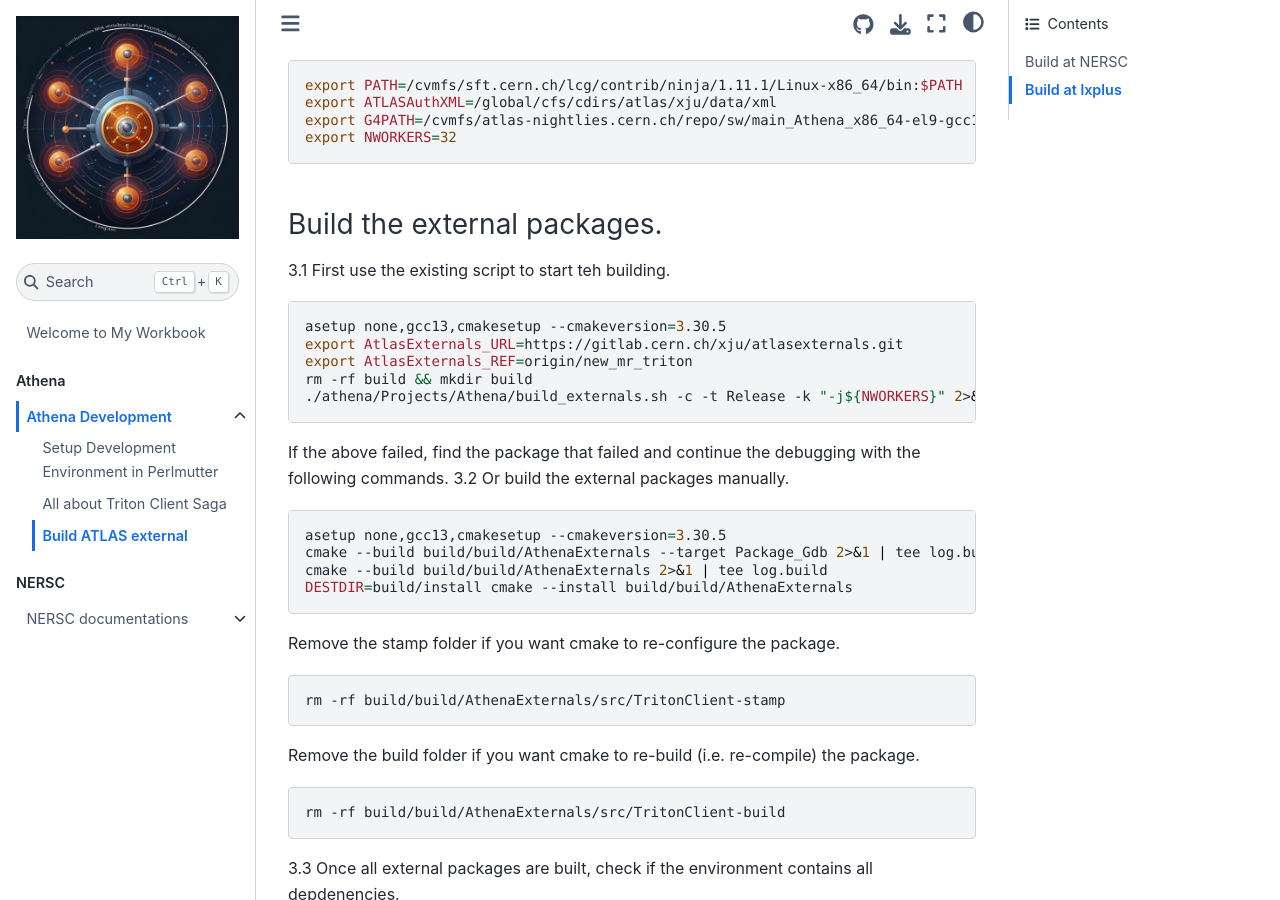
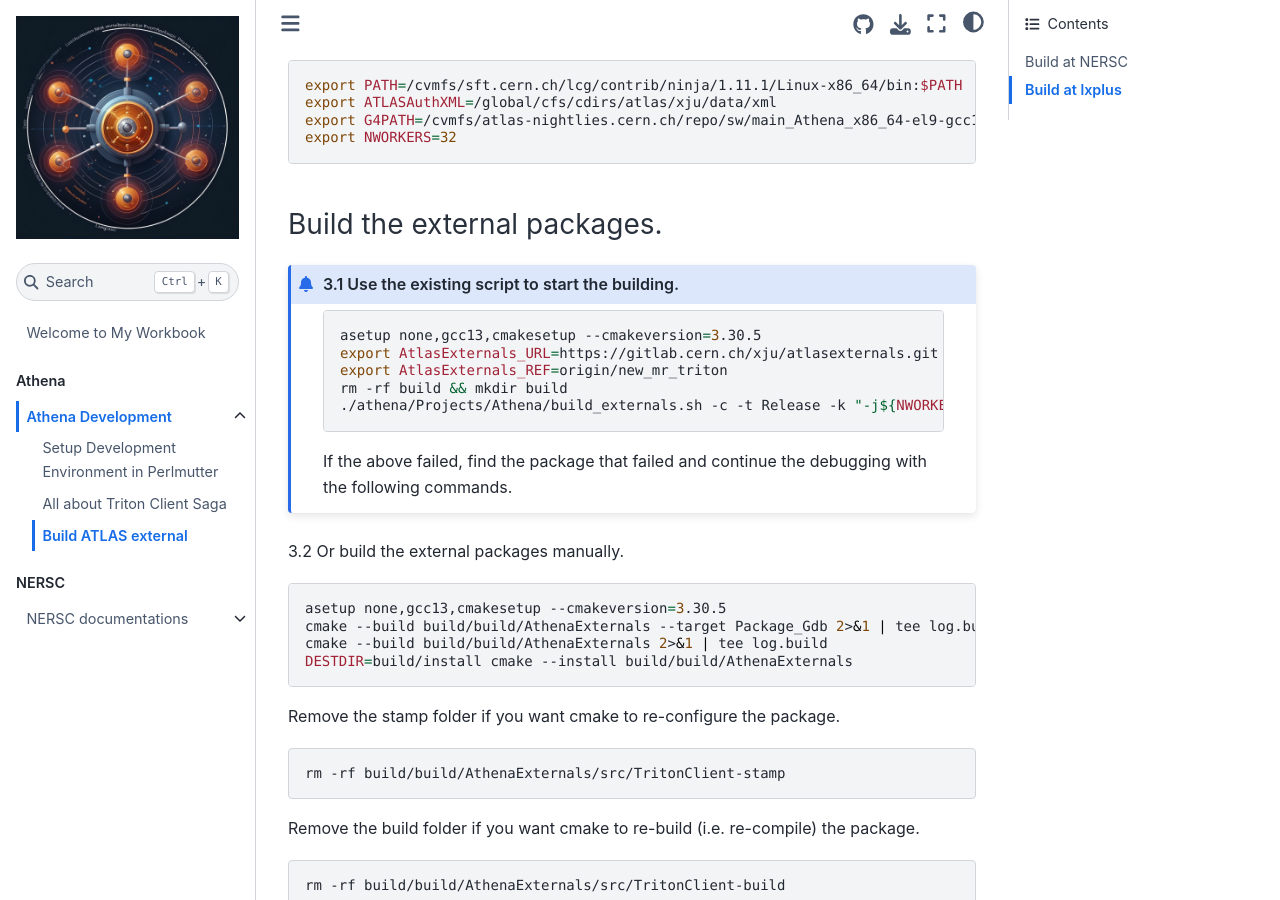
Before and after one commit to xju2/workbook, a Jupyter Book: the page built from book/athena/build_atlasexternal.md, in a window 1280 px wide and 900 px high, scrolled down 636 px. Built offline with Jupyter Book 1.0.4 settings and Sphinx 7.4.7 and the Sphinx Book theme 1.1.4, drawn with Linux system fonts in a browser that asks for light colours.

Commit message:
call out

`````diff
--- a/book/athena/build_atlasexternal.md
+++ b/book/athena/build_atlasexternal.md
@@ -28,8 +28,7 @@ export NWORKERS=32
 ```
 
 ### Build the external packages.
-
-3.1 First use the existing script to start teh building.
+````{admonition} 3.1 Use the existing script to start the building.
 ```bash
 asetup none,gcc13,cmakesetup --cmakeversion=3.30.5
 export AtlasExternals_URL=https://gitlab.cern.ch/xju/atlasexternals.git
@@ -39,6 +38,8 @@ rm -rf build && mkdir build
 ```
 If the above failed, find the package that failed and
 continue the debugging with the following commands.
+````
+
 3.2 Or build the external packages manually.
 ```bash
 asetup none,gcc13,cmakesetup --cmakeversion=3.30.5
`````
